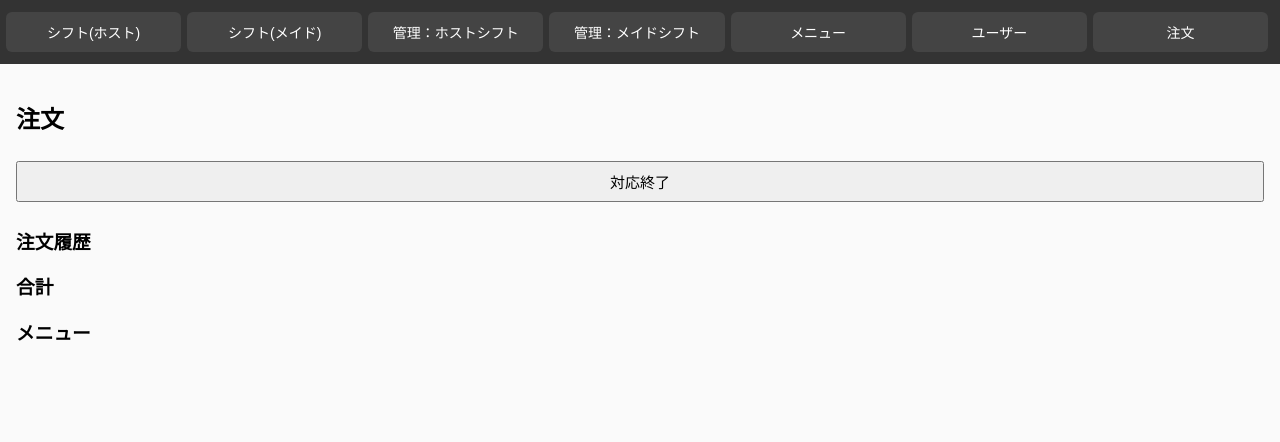
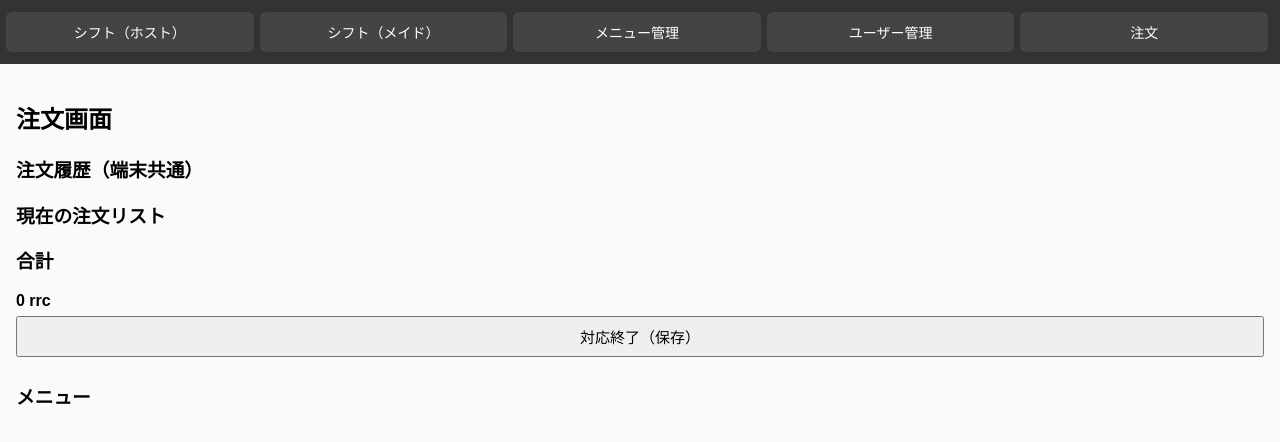
Before and after one commit to yuuyuu661/maidhost, a website: page public/index.html in a window 1280 px wide. Both pictures are taken after a click on the button "注文". Drawn offline with Linux system fonts and the light colour scheme; no server answers.

Commit message:
Update index.html

```diff
--- a/public/index.html
+++ b/public/index.html
@@ -10,52 +10,33 @@
 
 <!-- ▼ ナビゲーション -->
 <div id="tabs">
-  <!-- 一般ユーザー向け -->
-  <button class="tab" data-tab="shift-host">シフト(ホスト)</button>
-  <button class="tab" data-tab="shift-maid">シフト(メイド)</button>
-
-  <!-- 管理者向け（パスワード必要） -->
-  <button class="tab adminOnlyTab" data-require-admin="true" data-tab="admin-shift-host">管理：ホストシフト</button>
-  <button class="tab adminOnlyTab" data-require-admin="true" data-tab="admin-shift-maid">管理：メイドシフト</button>
-
-  <!-- その他管理機能 -->
-  <button class="tab adminOnlyTab"  data-tab="menu">メニュー</button>
-  <button class="tab adminOnlyTab"  data-tab="users">ユーザー</button>
-  <button class="tab adminOnlyTab"  data-tab="orders">注文</button>
+  <button class="tab" data-tab="shift-host">シフト（ホスト）</button>
+  <button class="tab" data-tab="shift-maid">シフト（メイド）</button>
+  <button class="tab" data-tab="menu">メニュー管理</button>
+  <button class="tab" data-tab="users">ユーザー管理</button>
+  <button class="tab" data-tab="orders">注文</button>
 </div>
 
-<!-- ▼ シフト（ホスト）【一般モード】 -->
+<!-- ▼ シフト（ホスト） -->
 <div id="shift-host" class="panel">
   <h2>シフト（ホスト）</h2>
   <div id="shiftHostTable"></div>
 </div>
 
-<!-- ▼ シフト（メイド）【一般モード】 -->
+<!-- ▼ シフト（メイド） -->
 <div id="shift-maid" class="panel hidden">
   <h2>シフト（メイド）</h2>
   <div id="shiftMaidTable"></div>
 </div>
 
-<!-- ▼ 管理：ホストシフト（編集不可 / 注文だけ可能） -->
-<div id="admin-shift-host" class="panel hidden">
-  <h2>管理：ホストシフト</h2>
-  <div id="adminShiftHostTable"></div>
-</div>
-
-<!-- ▼ 管理：メイドシフト（編集不可 / 注文だけ可能） -->
-<div id="admin-shift-maid" class="panel hidden">
-  <h2>管理：メイドシフト</h2>
-  <div id="adminShiftMaidTable"></div>
-</div>
-
-<!-- ▼ メニュー管理（管理者のみ） -->
+<!-- ▼ メニュー管理 -->
 <div id="menu" class="panel hidden">
   <h2>メニュー管理</h2>
+  <h3>登録</h3>
 
-  <h3>メニュー登録</h3>
   <select id="menuType">
-    <option value="host">ホスト用</option>
-    <option value="maid">メイド用</option>
+    <option value="host">ホスト</option>
+    <option value="maid">メイド</option>
   </select><br>
 
   <input id="menuName" placeholder="商品名"><br>
@@ -76,6 +57,7 @@
     <option value="host">ホスト</option>
     <option value="maid">メイド</option>
   </select><br>
+
   <input id="userName" placeholder="名前"><br>
   <input id="userIcon" type="file"><br>
   <button id="userRegister">登録</button>
@@ -84,17 +66,20 @@
   <div id="userList"></div>
 </div>
 
-<!-- ▼ 注文画面（管理者専用） -->
+<!-- ▼ 注文画面 -->
 <div id="orders" class="panel hidden">
-  <h2>注文</h2>
+  <h2>注文画面</h2>
 
-  <button id="finishOrder">対応終了</button>
+  <h3>注文履歴（端末共通）</h3>
+  <div id="orderHistory"></div>
 
-  <h3>注文履歴</h3>
+  <h3>現在の注文リスト</h3>
   <div id="orderLog"></div>
 
   <h3>合計</h3>
-  <div id="orderSum"></div>
+  <div id="orderSum"><b>0 rrc</b></div>
+
+  <button id="finishOrder">対応終了（保存）</button>
 
   <h3>メニュー</h3>
   <div id="orderMenu"></div>
```
